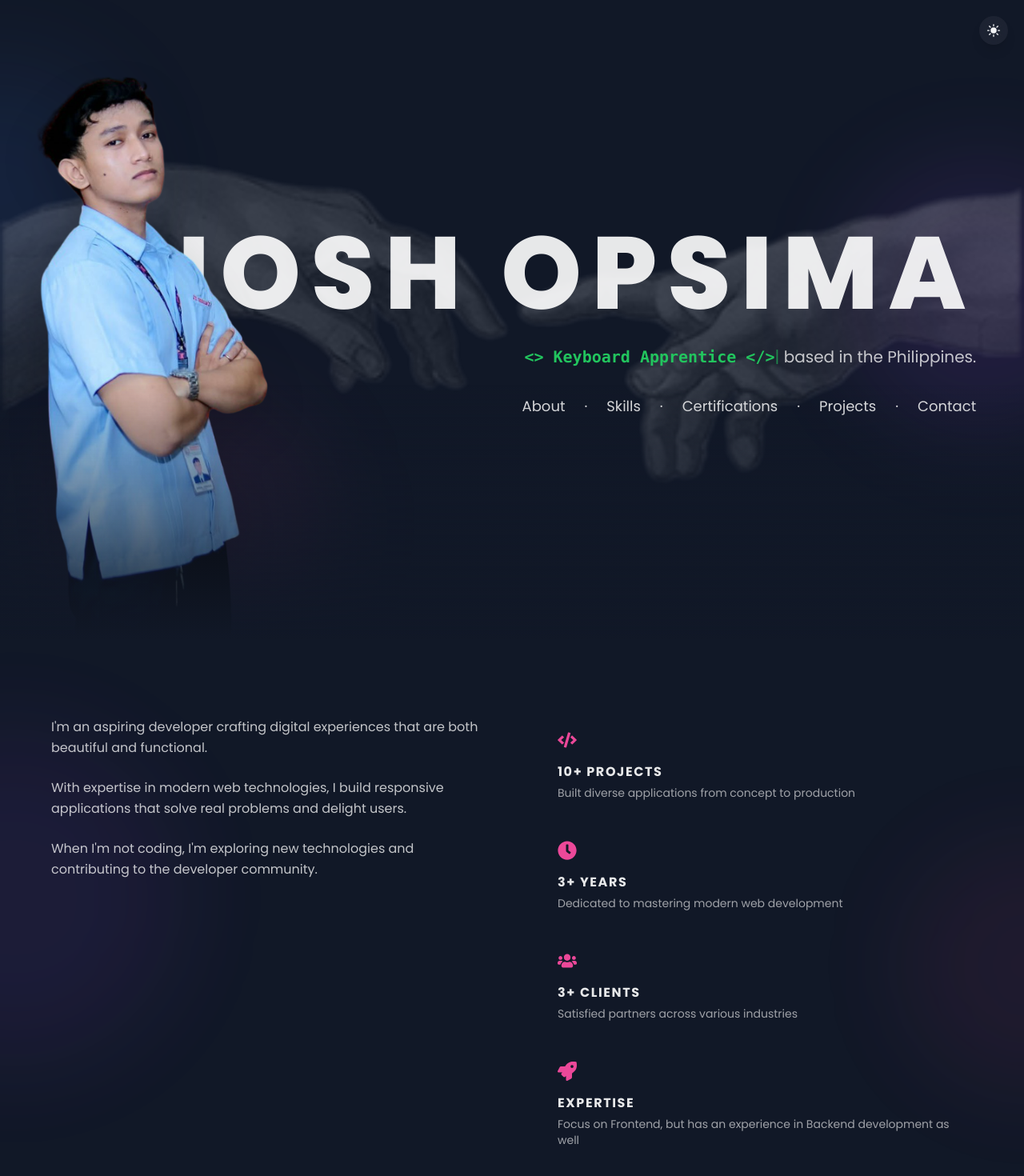
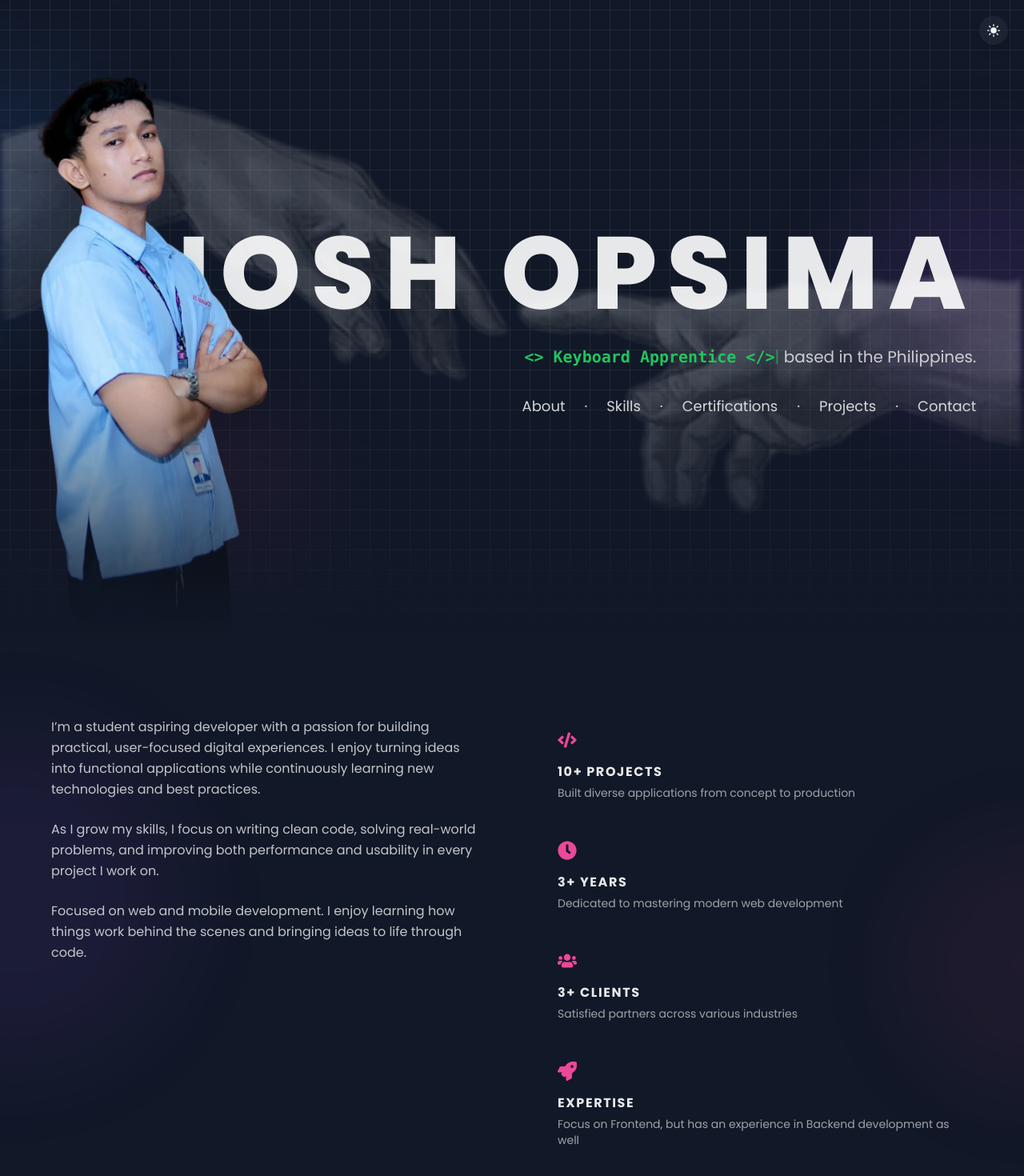
Before and after one commit to revieqt/portfolio, a React (Vite) app: page / in a window 1280 px wide. Shown: the top 1470 px of the page at 80% size. Built offline with nearby package versions, Linux system fonts and the light colour scheme; a web font is replaced by a local one.

Commit message:
update: about section and grid background

```diff
--- a/src/components/About.tsx
+++ b/src/components/About.tsx
@@ -13,13 +13,13 @@ export default function About() {
         <div className="grid lg:grid-cols-2 gap-20">
           <div className="space-y-6">
             <p className="text-base text-gray-700 dark:text-white/75 leading-relaxed text-center lg:text-left">
-              I'm an aspiring developer crafting digital experiences that are both beautiful and functional.
+              I’m a student aspiring developer with a passion for building practical, user-focused digital experiences. I enjoy turning ideas into functional applications while continuously learning new technologies and best practices.
             </p>
             <p className="text-base text-gray-700 dark:text-white/75 leading-relaxed text-center lg:text-left">
-              With expertise in modern web technologies, I build responsive applications that solve real problems and delight users.
+              As I grow my skills, I focus on writing clean code, solving real-world problems, and improving both performance and usability in every project I work on.
             </p>
             <p className="text-base text-gray-700 dark:text-white/75 leading-relaxed text-center lg:text-left">
-              When I'm not coding, I'm exploring new technologies and contributing to the developer community.
+              Focused on web and mobile development. I enjoy learning how things work behind the scenes and bringing ideas to life through code.
             </p>
           </div>
 
--- a/src/components/Hero.tsx
+++ b/src/components/Hero.tsx
@@ -57,10 +57,26 @@ export default function Hero() {
   return (
     <section className="h-screen w-full relative">
       <div
-        className="absolute inset-0 bg-cover bg-center opacity-20 grayscale"
-        style={{ backgroundImage: `url(${heroBg})` }}
+        className="absolute inset-0 z-0"
+        style={{
+          backgroundImage: `
+            linear-gradient(0deg, transparent 24%, rgba(128, 128, 128, 0.15) 25%, rgba(128, 128, 128, 0.15) 26%, transparent 27%, transparent 74%, rgba(128, 128, 128, 0.15) 75%, rgba(128, 128, 128, 0.15) 76%, transparent 77%, transparent),
+            linear-gradient(90deg, transparent 24%, rgba(128, 128, 128, 0.15) 25%, rgba(128, 128, 128, 0.15) 26%, transparent 27%, transparent 74%, rgba(128, 128, 128, 0.15) 75%, rgba(128, 128, 128, 0.15) 76%, transparent 77%, transparent)
+          `,
+          backgroundSize: '50px 50px'
+        }}
       />
+
+      <div
+        className="absolute inset-0 bg-cover bg-center opacity-25 grayscale"
+        style={{
+          backgroundImage: `url(${heroBg})`,
+          transform: 'skewY(10deg)'
+        }}
+      />
+      <div className="absolute bottom-0 left-0 right-0 h-4/5 bg-gradient-to-b from-transparent via-transparent to-white dark:to-gray-900 pointer-events-none z-30" />
       <div className="relative h-screen overflow-hidden mx-auto max-w-7xl flex items-center justify-center">
+
         {/* MOBILE */}
         <div className="lg:hidden relative h-full flex flex-col justify-between items-center px-4">
           <div className="absolute inset-0 flex items-center justify-center z-0 mt-20">
@@ -138,8 +154,6 @@ export default function Hero() {
             </div>
           </div>
         </div>
-
-        <div className="absolute bottom-0 left-0 right-0 h-4/5 bg-gradient-to-b from-transparent via-transparent to-white dark:to-gray-900 pointer-events-none z-30" />
       </div>
   </section>
   );
```
